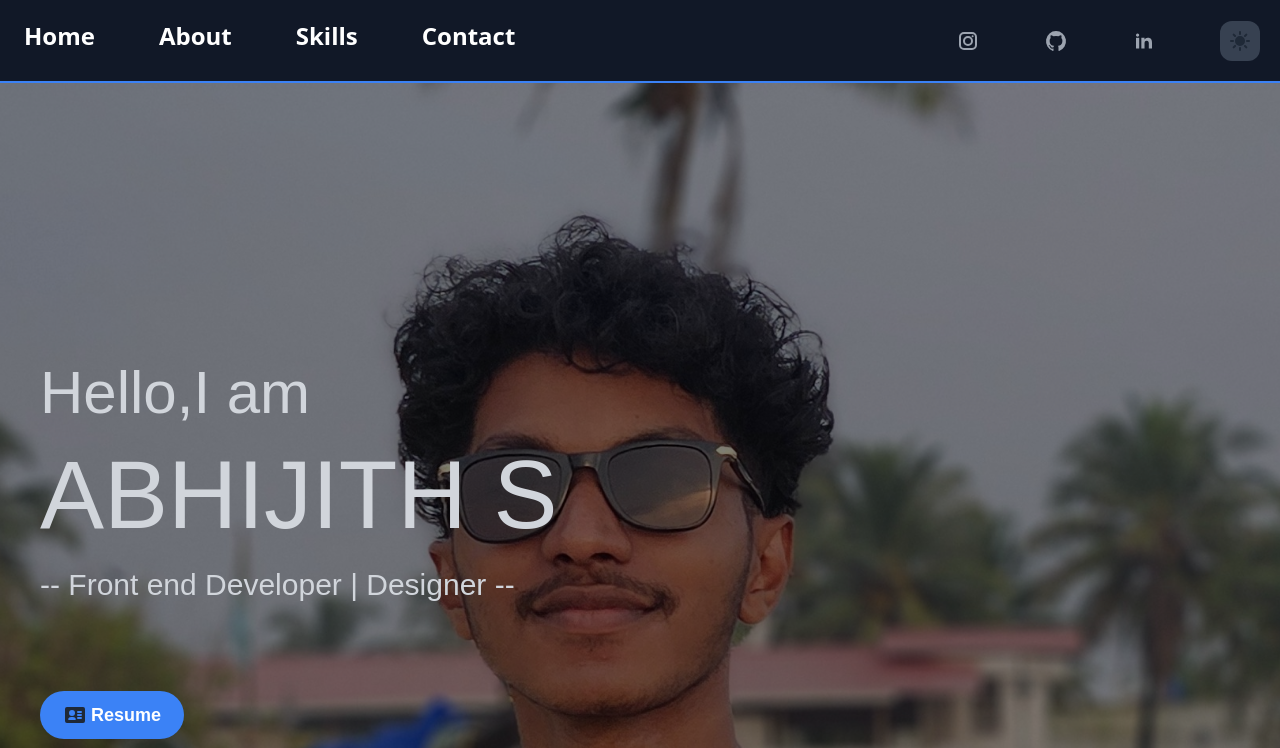
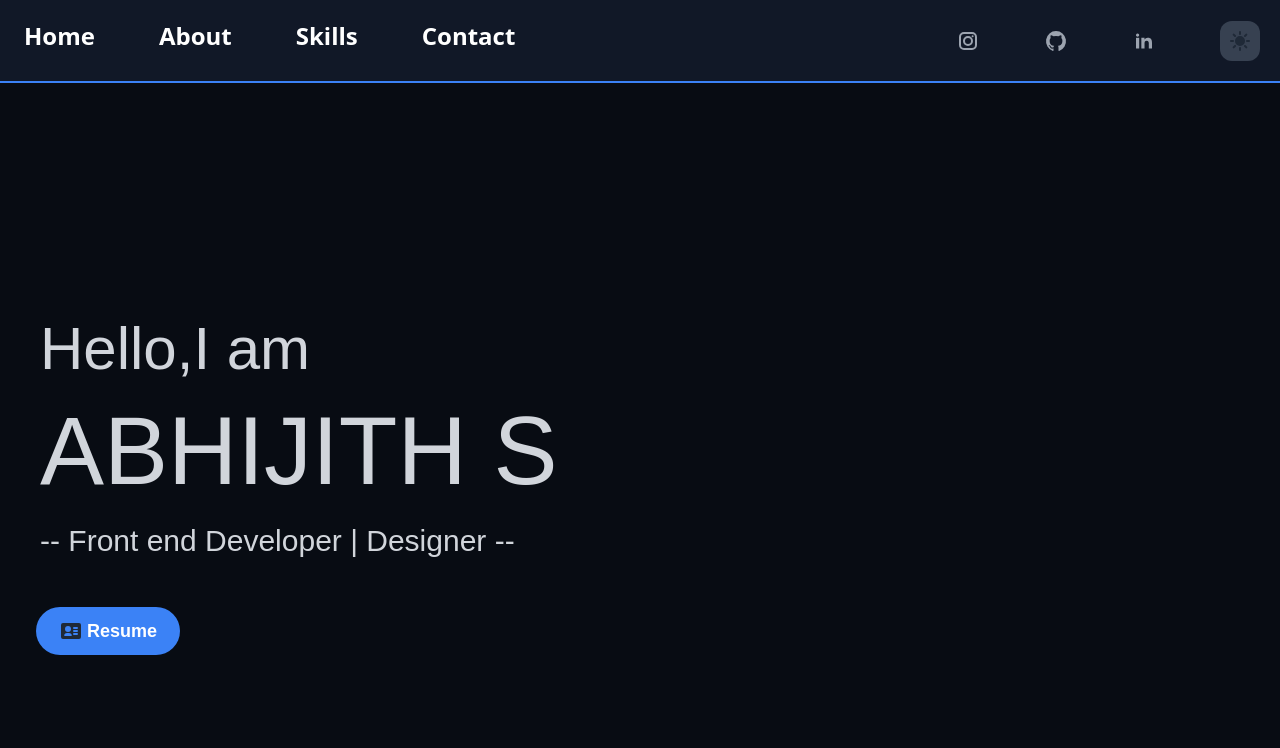
Before and after one commit to Abhijiths-s/Portfolio, a React (Create React App) app: page / in a window 1280 px wide. Shown: the top 748 px of the page. Built offline with nearby package versions, Linux system fonts and the light colour scheme.

Commit message:
responsive commit

```diff
--- a/src/App.js
+++ b/src/App.js
@@ -35,7 +35,9 @@
 
   return (
     <Router>
-      <div>
+      <div className={`${
+        mode === "dark" ? "bg-gray-900" : "bg-gray-200"
+      }`}>
         <Header mode={mode} toggle={togglemode}/>
 
         <Routes>
--- a/src/components/Contact.js
+++ b/src/components/Contact.js
@@ -46,7 +46,7 @@
     <div
       className={`${
         props.mode === "dark" ? "bg-gray-900" : "bg-gray-200"
-      } flex justify-center items-center border-none`}
+      } flex justify-center items-center border-none mt-10`}
     >
       <div
         className={`lg:py-16  m-10 p-14 w-9/10 md:w-3/5  ${
--- a/src/components/Intro.js
+++ b/src/components/Intro.js
@@ -111,7 +111,7 @@
           </h2>
           <p
             ref={ref1}
-            className={`text-gray-300 leading-relaxed mb-2 md:text-2xl p-10 text-center text-xl hover:text-gray-100 ${
+            className={`text-gray-300 leading-relaxed mb-2 md:text-2xl p-10 text-center text-lg hover:text-gray-100 ${
               visibleSections.section1 ? "anime2" : ""
             } font-sans`}
           >
@@ -137,7 +137,7 @@
           </h2>
           <p
             ref={ref2}
-            className={`text-gray-300 leading-relaxed  text-xl md:text-2xl p-10 text-center hover:text-gray-100 ${
+            className={`text-gray-300 leading-relaxed  text-lg md:text-2xl p-10 text-center hover:text-gray-100 ${
               visibleSections.section2 ? "anime2" : ""
             }`}
           >
@@ -162,7 +162,7 @@
           </h2>
           <p
             ref={ref3}
-            className={`text-gray-300 leading-relaxed  text-xl md:text-2xl p-10 text-center hover:text-gray-100 ${
+            className={`text-gray-300 leading-relaxed  text-lg md:text-2xl p-10 text-center hover:text-gray-100 ${
               visibleSections.section3 ? "anime2" : ""
             }`}
           >
@@ -189,7 +189,7 @@
           </h2>
           <p
             ref={ref4}
-            className={`text-gray-300 leading-relaxed   text-xl md:text-2xl p-10 text-center hover:text-gray-100 ${
+            className={`text-gray-300 leading-relaxed   text-lg md:text-2xl p-10 text-center hover:text-gray-100 ${
               visibleSections.section4 ? "anime2" : ""
             }`}
           >
--- a/src/components/Intro1.js
+++ b/src/components/Intro1.js
@@ -39,12 +39,10 @@
           <h1 className="text-gray-300 text-xl sm:text-2xl my-2 mx-6 md:text-3xl text-left ">
             -- Front end Developer | Designer --
           </h1>
-        </div>
-        <div className="flex  flex-col justify-center items-center absolute left-10 bottom-36">
           <button
             className={`w-36 h-12 ${
               props.mode === "light" ? "bg-orange-500" : "bg-blue-500"
-            } font-josefin-sans text-white text-lg z-10  rounded-3xl transition hover:-translate-y-1 hover:scale-105 hover:shadow-sm flex  flex-col justify-center items-center hover:shadow-black font-bold  px-8`}
+            } font-josefin-sans text-white text-lg z-10  rounded-3xl transition hover:-translate-y-1 hover:scale-105 hover:shadow-sm flex  flex-col justify-center items-center hover:shadow-black font-bold  px-8 ml-5 mt-12`}
           >
             <a
               className="flex justify-between items-center gap-1"
@@ -71,6 +69,7 @@
             </a>
           </button>
         </div>
+
       </div>
     </>
   );
--- a/src/components/Skills.js
+++ b/src/components/Skills.js
@@ -58,13 +58,13 @@
     <div
       className={`h-screen w-full  flex items-center justify-center ${
         props.mode === "dark" ? "bg-gray-900" : "bg-gray-200"
-      } flex-col py-8 font-sans border-none`}
+      } flex-col py-8 font-sans border-none  `}
     >
       <h1 className={`font-sans font-extrabold tracking-tight ${props.mode ==="dark"?"text-white":"text-[#ff9800]"} text-6xl mb-10 text-center`}>
         Skills
       </h1>
       <div
-        className={`h-screen w-3/4 rounded-xl ${
+        className={`w-9/12 md:w-3/5 rounded-xl ${
           props.mode === "dark" ? "bg-gray-900" : "bg-gray-100"
         } relative p-8 md:p-16 m-0  ${props.mode === "dark" ? "" : ""
       } ${props.mode === "dark" ? "shadow-gray-500" : "shadow-gray-300"
```
